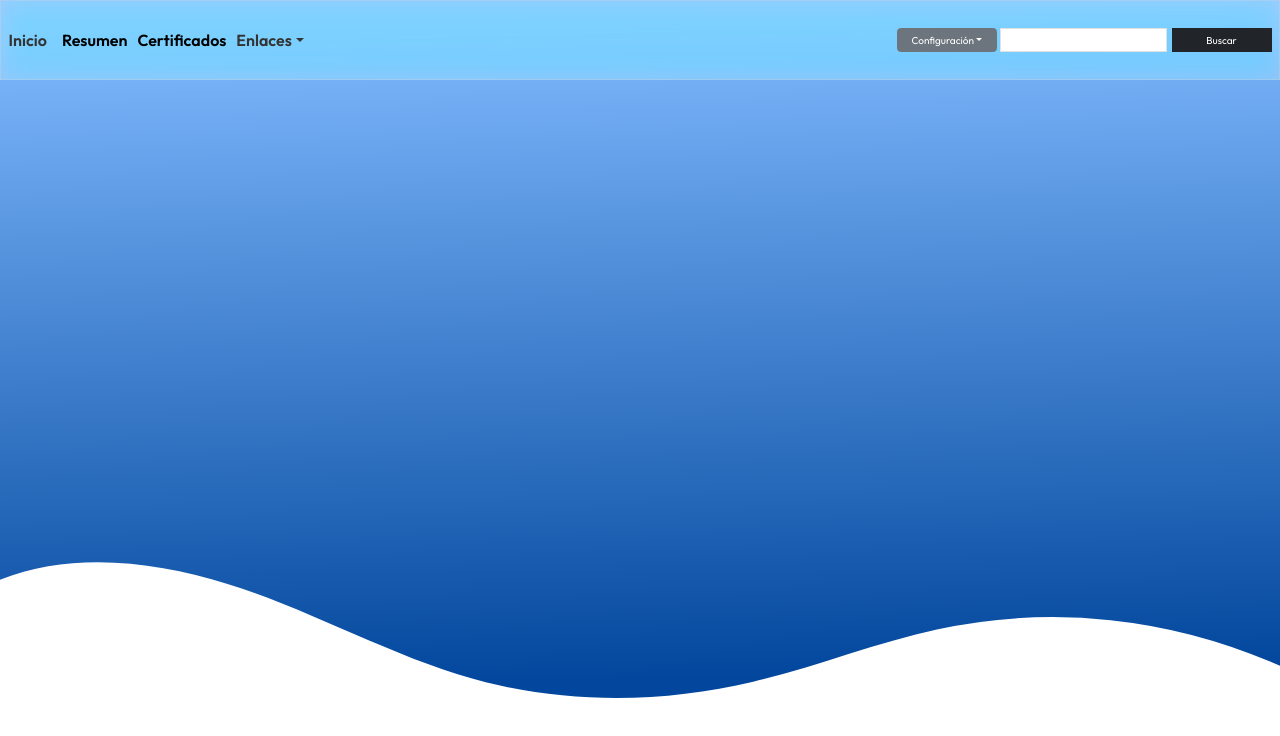
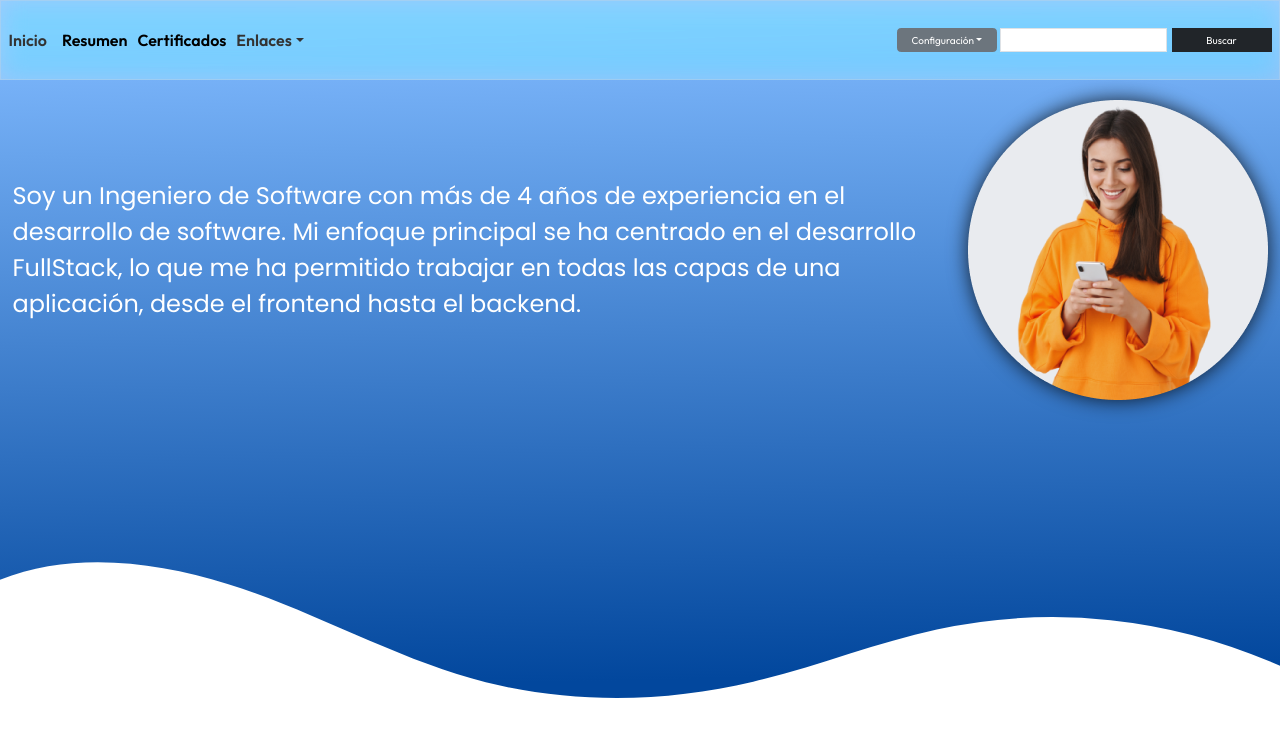
Before and after one commit to watter08/portafolio-spa, a React (Vite) app: page / in a window 1280 px wide. Shown: the top 736 px of the page. Built offline with nearby package versions, Linux system fonts and the light colour scheme.

Commit message:
LANGUAGE OF PRESENTATION COMPONENT HAVE BEEN FIXED

```diff
--- a/src/Views/HomeView.jsx
+++ b/src/Views/HomeView.jsx
@@ -1,13 +1,22 @@
-import { useState } from 'react'
+import { useEffect, useState } from 'react'
 import { Navbar,  ShapeHeader, Presentation,  EmblaCarousel, CertificateSection } from '../components/index'
 import { PresentationInfo } from '../logic/const/presentation.const';
 import { ProjectsWorked } from '../logic/const/projects.const'
 
 
 function HomeView(){
-    const [ currentLenguage, setCurrentLenguage ] = useState('Title');
+    const [ currentLenguage, setCurrentLenguage ] = useState('ES');
+    const [presentation, setPresentation] = useState({});
     const [Options] = useState({ axis: 'y', dragFree: true, direction: 'rtl', loop: true })
-    const [ currentTheme, setCurrentTheme ] = useState('Title')
+    const [ currentTheme, setCurrentTheme ] = useState('SuperMan')
+
+    useEffect(() => {
+        if(currentLenguage){
+            let newPresentation = presentation;
+            newPresentation = PresentationInfo[currentLenguage];
+            setPresentation(newPresentation)
+        }
+    },[currentLenguage])
 
     return(
         <div className='container-fluid position-relative p-0 m-0'>
@@ -17,11 +26,11 @@ function HomeView(){
                     setCurrentLenguageParent={setCurrentLenguage}
                     setCurrentThemeParent={setCurrentTheme}
                     />
-                {/* <Presentation
-                    About={PresentationInfo.About}
-                    ImageUrl={PresentationInfo.ImageUrl}
+                <Presentation
+                    About={presentation?.About}
+                    ImageUrl={presentation?.ImageUrl}
                     CurrentLanguage={currentLenguage}
-                    key="Presentation" />                    */}
+                    key="Presentation" />
                 <ShapeHeader />
             </div>
 
--- a/src/components/GeneralInfo/Presentation.jsx
+++ b/src/components/GeneralInfo/Presentation.jsx
@@ -4,16 +4,26 @@ import PropTypes from 'prop-types';
 import UserImg from '../../assets/image/profile.png'
 
 
-function Presentation({ About, ImageUrl, CurrentLanguage = 'Title' }){
+function Presentation({ About, ImageUrl }){
     const [  userImage, setUserImage ] = useState(UserImg);
     const boxRef = useRef(null);
 
-  useEffect(() => {
-    gsap.fromTo(boxRef.current,
-      { x: '-100%', opacity: 0 },
-      { x: '0%', opacity: 1, duration: 2, ease: 'power3.out' }
-    );
-  }, []);
+    useEffect(() => {
+        gsap.fromTo(boxRef.current,
+          {
+            x: '100%',
+            scale: 0.3,
+            opacity: 0
+          },
+          {
+            x: '0%',
+            scale: 1,
+            opacity: 1,
+            duration: 1.5,
+            ease: 'back.out(1.7)'
+          }
+        );
+      }, []);
 
 
     useEffect(() => {
@@ -27,7 +37,7 @@ function Presentation({ About, ImageUrl, CurrentLanguage = 'Title' }){
         <div className="row">
             <div ref={boxRef} className="content box mx-auto presentation-container">
                 <div className="presentation-info">
-                    <span>{About[CurrentLanguage]}</span>
+                    <span>{About}</span>
                 </div>
                 <div className="presentation-img">
                     <img  width="300" src={userImage} alt="" />
@@ -38,11 +48,7 @@ function Presentation({ About, ImageUrl, CurrentLanguage = 'Title' }){
 }
 
 Presentation.propTypes = {
-    About: PropTypes.shape({
-        Title: PropTypes.string.isRequired,
-        TitleEng: PropTypes.string.isRequired
-    }).isRequired,
-    ImageUrl: PropTypes.string,
-    CurrentLanguage: PropTypes.string
+    About:  PropTypes.string,
+    ImageUrl: PropTypes.string
 };
 export default Presentation
--- a/src/logic/const/presentation.const.js
+++ b/src/logic/const/presentation.const.js
@@ -1,7 +1,11 @@
 export const PresentationInfo = {
-    About:{
-        Title: 'Soy un Ingeniero de Software con más de 4 años de experiencia en el desarrollo de software. Mi enfoque principal se ha centrado en el desarrollo FullStack, lo que me ha permitido trabajar en todas las capas de una aplicación, desde el frontend hasta el backend.',
-        TitleEng: 'I am a Software Engineer with over 4 years of experience in software development. My main focus has been on FullStack development, which has allowed me to work on all layers of an application, from the frontend to the backend.'
+    ES:{
+        About: 'Soy un Ingeniero de Software con más de 4 años de experiencia en el desarrollo de software. Mi enfoque principal se ha centrado en el desarrollo FullStack, lo que me ha permitido trabajar en todas las capas de una aplicación, desde el frontend hasta el backend.',
+        ImageUrl: '/src/assets/image/img_3.png'
     },
-    ImageUrl: '/src/assets/image/img_3.png'
+    EN:{
+        About: 'I am a Software Engineer with over 4 years of experience in software development. My main focus has been on FullStack development, which has allowed me to work on all layers of an application, from the frontend to the backend.',
+        ImageUrl: '/src/assets/image/img_3.png'
+    }
+
 }
```
